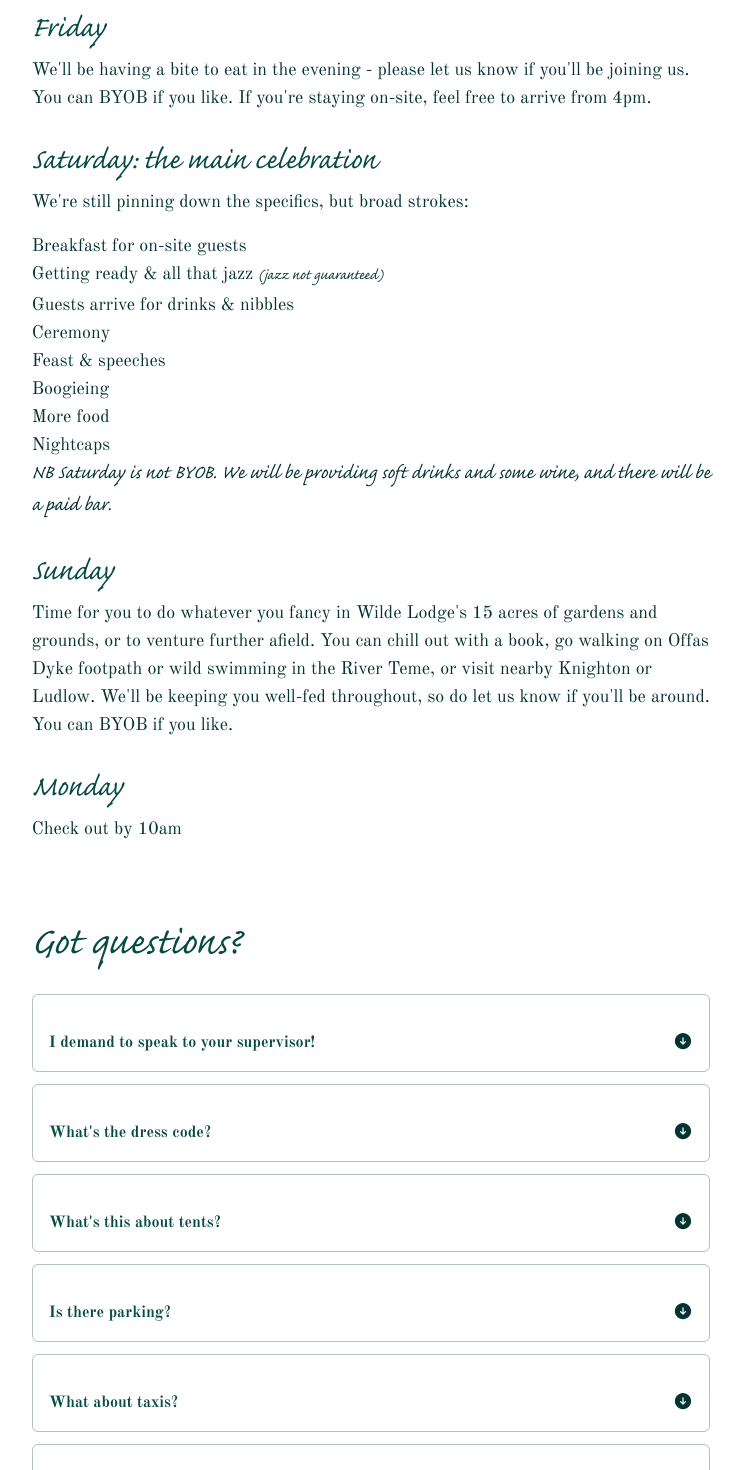
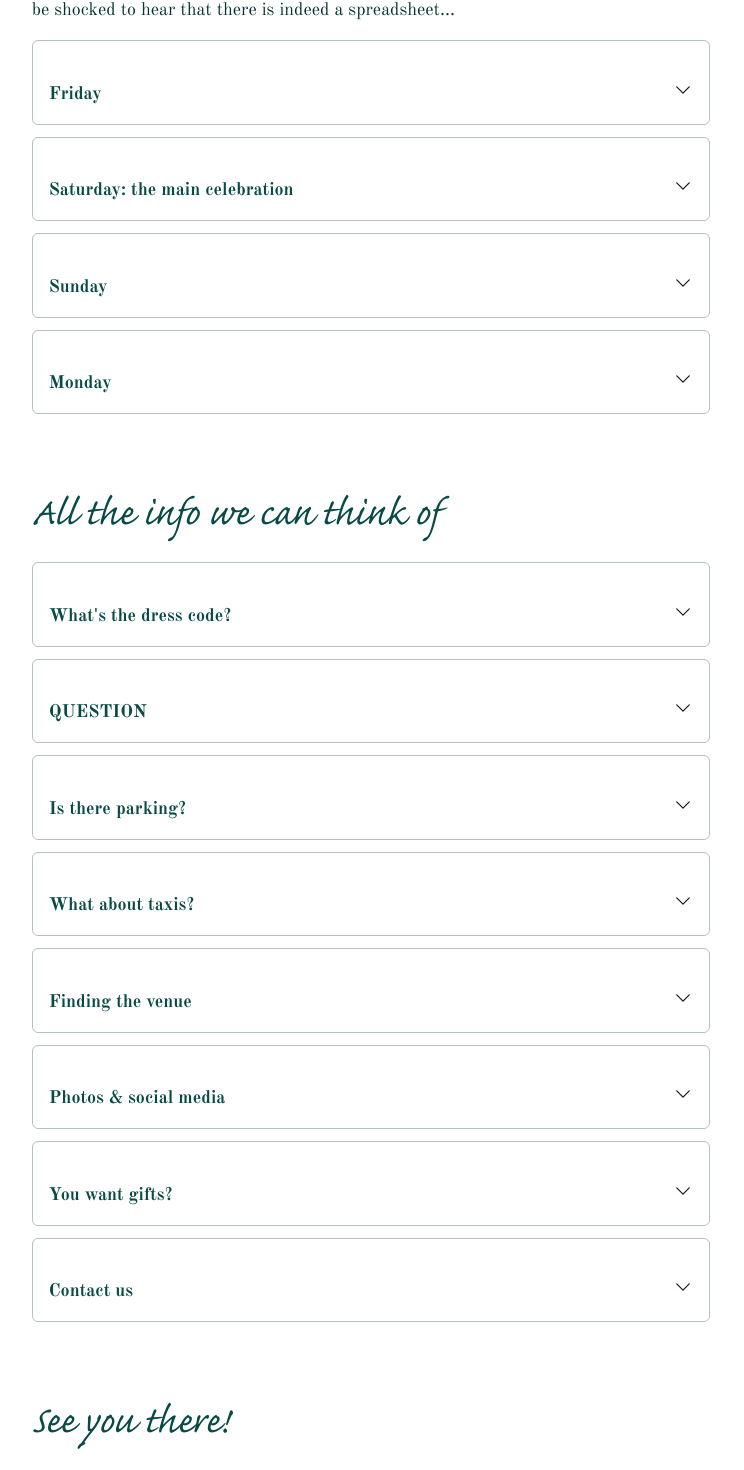
Before and after one commit to Jammooka/wedding, a Vue app: page / in a window 1280 px wide. Shown: the part 408-1878 px from the top of the page, without its empty margins (269-1013 px from the left). Built offline with nearby package versions, Linux system fonts and the light colour scheme.

Commit message:
update copy into info blocks

```diff
--- a/src/App.vue
+++ b/src/App.vue
@@ -1,95 +1,138 @@
 <template>
     <MainHeader />
-    <main class="font-serif p-10">
+    <main class="bg-white font-serif p-10">
         <div class="container max-w-screen-lg mx-auto">
 
-            <CopyBlock>
+            <InfoContainer
+                heading="Wedding itinery"
+            >
+                <template #intro>
+                    <p>We want to make the most of the venue and our quality time with you - but don't worry, you don't need to spend the full weekend with us! There are lots of things to do at and near the venue, and you are welcome to come and go as you wish.</p>
 
-                <ElemH1>
-                    Weekend itinerary
-                    <span class="text-wlgreenlight font-sans text-xl font-normal mb-5">(probably)</span>
-                </ElemH1>
+                    <p>You've already told us which meals you'll be around for, and we're catering accordingly. If you can't remember what you told us, please just ask and we can remind you! You'll be shocked to hear that there is indeed a spreadsheet...</p>
+                </template>
 
-                <p>We want to make the most of the venue and our quality time with you - but don't worry, you don't need to spend the full weekend with us! If you can make the Saturday only, that's completely fine. If you can stick around for the weekend, feel free to come and go as you wish. There are lots of things to do at the venue, and we want you to enjoy your time as much as we do.</p>
+                <InfoBlock
+                    heading="Friday"
+                >
+                    <ul>
+                        <li>4pm - Arrival of those staying on-site</li>
+                        <li>7pm - BBQ & mingling</li>
+                    </ul>
+                    <p>You can BYOB if you like, but there is no fridge space so you may want to bring a coolbox (or red wine? Or warm white wine? Jamie doesn't like wine.)</p>
+                </InfoBlock>
 
-                <ElemH2>Friday</ElemH2>
-                <p>We'll be having a bite to eat in the evening - please let us know if you'll be joining us. You can BYOB if you like. If you're staying on-site, feel free to arrive from 4pm.</p>
-
-                <ElemH2>Saturday: the main celebration</ElemH2>
-
-                <p>We're still pinning down the specifics, but broad strokes:</p>
-
-                <ul class="not-prose">
-                    <li>Breakfast for on-site guests</li>
-                    <li>Getting ready &amp; all that jazz <span class="font-sans">(jazz not guaranteed)</span></li>
-                    <li>Guests arrive for drinks &amp; nibbles</li>
-                    <li>Ceremony</li>
-                    <li>Feast &amp; speeches</li>
-                    <li>Boogieing</li>
-                    <li>More food</li>
-                    <li>Nightcaps</li>
+                <InfoBlock
+                    heading="Saturday: the main celebration"
+                >
+                    <ul>
+                        <li>8am - Tea & coffee available for on-site guests</li>
+                        <li>9:30am - Breakfast available for on-site guests</li>
+                        <li>12pm - Arrival of off-site guests; pre-ceremony drinks & nibbles</li>
+                        <li>1pm - Ceremony</li>
+                        <li>2pm - Post-ceremony drinks & nibbles</li>
+                        <li>3:30pm - Fire feast</li>
+                        <li>4:30pm - Speeches</li>
+                        <li>5:15pm - Tea & coffee available</li>
+                        <li>8pm - First dance</li>
+                        <li>8:30pm - More food</li>
+                        <li>12:00am - Last song</li>
+                        <li>12:30am - Nightcaps </li>
                     </ul>
 
-                <p class="font-sans text-2xl">NB Saturday is not BYOB. We will be providing soft drinks and some wine, and there will be a paid bar.</p>
+                    <p>NB <strong>Saturday is not BYOB.</strong> We will be providing soft drinks and some wine, and there will be a paid bar.</p>
+                </InfoBlock>
 
-                <ElemH2>Sunday</ElemH2>
-                <p>Time for you to do whatever you fancy in Wilde Lodge's 15 acres of gardens and grounds, or to venture further afield. You can chill out with a book, go walking on Offas Dyke footpath or wild swimming in the River Teme, or visit nearby Knighton or Ludlow. We'll be keeping you well-fed throughout, so do let us know if you'll be around. You can BYOB if you like.</p>
+                <InfoBlock
+                    heading="Sunday"
+                >
+                    <p>Time for you to do whatever you fancy in Wilde Lodge's 15 acres of gardens and grounds, or to venture further afield. You can chill out with a book, go walking on Offas Dyke footpath or wild swimming in the River Teme, or visit nearby Knighton or Ludlow.</p>
 
-                <ElemH2>Monday</ElemH2>
-                <p>Check out by 10am</p>
+                    <p>We'll most likely be chilling at Wilde Lodge catching up with anyone still around. Jamie's bringing a football, Sarah's looking forward to a nap.</p>
 
-            </CopyBlock>
+                    <ul>
+                        <li>8:30am - Tea & coffee available for on-site guests</li>
+                        <li>9:30am - Breakfast available for on-site guests</li>
+                        <li>1:30pm - Lunch</li>
+                        <li>6:30pm - Dinner</li>
+                    </ul>
+                    <p>You can BYOB if you like, but we likely won't be drinking all that much.</p>
+                </InfoBlock>
 
+                <InfoBlock
+                    heading="Monday"
+                >
+                    <ul>
+                        <li>Packing cars before breakfast</li>
+                        <li>9am - Breakfast available for on-site guests</li>
+                        <li>10am - Depart venue </li>
+                    </ul>
+                </InfoBlock>
+            </InfoContainer>
 
-            <!-- Questions -->
-            <div class="prose prose-strong:text-wlgreen mx-auto mb-10 text-wlgreen text-lg">
-                <ElemH1>
-                    Got questions?
-                </ElemH1>
-                <dl>
-                    <FaqSingle
-                        question="I demand to speak to your supervisor!"
+            <InfoContainer
+                heading="All the info we can think of"
             >
-                        Fair enough.<br>
-                        Jamie: 07872 572288<br>
-                        Sarah: 07851 496887
-                    </FaqSingle>
-                    <FaqSingle
-                        question="What's the dress code?"
+                <InfoBlock
+                    heading="What's the dress code?"
                 >
-                        Semi-formal/dressy casual. We want everyone to feel comfortable but also a bit dressed up.<br><br>
-                        The venue is based on a farm, with mainly gravel and grass and some uneven surfaces. We hope to spend some of the wedding outside, so you may want to take that into consideration when choosing an outfit and footwear.
-                    </FaqSingle>
-                    <FaqSingle
-                        question="What's this about tents?"
+                    Semi-formal/dressy casual.<br><br>
+                    We hadn't heard of this either. Google it and that's what we've got in mind.<br><br>
+                    We want everyone to feel comfortable but also a bit dressed up.<br><br>
+                    Jamie will be wearing a dark green suit with sneakers and may or may not wear a tie...<br><br>
+                    Sarah will be the one in a wedding dress.<br><br>
+                    There will be a getting ready area opened up near the tent village on Saturday morning. We're told there are mirrors and plug sockets aplenty.<br><br>
+                    The venue is based on a farm, with mainly gravel and grass and some uneven surfaces. We hope to spend some of the wedding outside, so you may want to take that into consideration when choosing an outfit and footwear.<br><br>
+                    For the rest of the weekend, wear what you want. Just something, please.<br><br>
+                    There is a river for wild swimming so feel free to bring your bathers and towels. and we're in Britain, so assume rain will make an appearance at some point.
+                </InfoBlock>
+                <InfoBlock
+                    heading="QUESTION"
                 >
-                        You still haven't sorted your bell tent?! Gasp, I say!<br><br>
-                        Bookings are open until 15th August and we've reserved a block of tents. However, the tents are first come first served so it's best not to leave it too late. <a href="#tents">All the details are below</a>.
-                    </FaqSingle>
-                    <FaqSingle
-                        question="Is there parking?"
+                    The showers have shower gel in them and we'll provide some emergency toiletries. Bring your usual toiletries and towels. Maybe a backup towel if you plan to swim in the river.
+                </InfoBlock>
+                <InfoBlock
+                    heading="Is there parking?"
                 >
-                        Yes! There's a nice long drive through the fields in front of the venue, and they park the cars along the left of it. Just rock up and you'll be guided in. Sooner you get here, the less you'll have to walk.
-                    </FaqSingle>
-                    <FaqSingle
-                        question="What about taxis?"
+                    Yes! There's a nice long drive through the fields in front of the venue, and they park the cars along the left of it. Just rock up and you'll be guided in.
+                </InfoBlock>
+                <InfoBlock
+                    heading="What about taxis?"
                 >
-                        We're told that taxis locally need advance booking and there aren't usually enough taxis for people in the countryside! Book early to avoid disappointment. You'll find numbers at <a href="https://www.wildelodge.com/directions" target="_blank">the bottom of this page</a>.
-                    </FaqSingle>
-                    <FaqSingle
-                        question="Are kids invited?"
+                    We're told that taxis locally need advance booking, so please <strong>book early</strong> to avoid disappointment.<br><br>
+                    Wolfe Taxi's - Onibury - 01584 856690 M: 07812 207615 / 07864 824406<br>
+                    Radnor and Kington Taxi - 01547 560205<br>
+                    Knighton Taxi - 01547 528165<br>
+                    Arms Cars - Craven Arms - 01588 672 734<br>
+                    R.P Richards - Craven Arms - 01588 672075<br>
+                    Ludlow Taxi - Ludlow - 01584 876666<br>
+                    Annett's Taxi - Ludlow - 01584 878787
+                </InfoBlock>
+                <InfoBlock
+                    heading="Finding the venue"
                 >
-                        Hopefully you already know the answer to this as we need final RSVP! Give us a ring if you've got questions.
-                    </FaqSingle>
-                    <FaqSingle
-                        question="You want gifts?"
+                    The venue address is Wilde Lodge, Lower Stanage Farm, Knighton, LD7 1LU.<br><br>
+                    Wilde Lodge is usually easy to find via Google Maps, or you can use What3Words: https://w3w.co/resolved.mills.flexibly.
+                </InfoBlock>
+                <InfoBlock
+                    heading="Photos & social media"
+                >
+                    You're very welcome to take photos of the celebrations during our wedding weekend, but we'd be grateful if you'd hold off sharing them via social media until a few days afterwards.
+                </InfoBlock>
+                <InfoBlock
+                    heading="You want gifts?"
                 >
                     We do not expect or ask anything from you; we'll be thrilled to spend time with you on our wedding weekend. If you insist on giving something, we would be so happy if you'd make a small donation to <a href="https://www.annasrescue.org" target="_blank">Anna's Rescue Centre</a> or <a href="https://amiciidogrescue.org.uk/" target="_blank">Amicii Dog Rescue</a>. These feature heavily in the origin stories of Skippy and Panda.
-                    </FaqSingle>
-                </dl>
-            </div>
+                </InfoBlock>
+                <InfoBlock
+                    heading="Contact us"
+                >
+                    If in doubt, drop us a line:<br>
+                    Jamie - 07872 572288<br>
+                    Sarah - 07851 496887
+                </InfoBlock>
+            </InfoContainer>
 
-            <!-- Our faces -->
             <CopyBlock>
                 <ElemH1>
                     See you there!
@@ -104,7 +147,7 @@
 <script setup>
 import CopyBlock from '@/components/CopyBlock.vue'
 import ElemH1 from '@/components/ElemH1.vue'
-import ElemH2 from '@/components/ElemH2.vue'
 import MainHeader from '@/components/MainHeader.vue';
-import FaqSingle from '@/components/FaqSingle.vue';
+import InfoContainer from '@/components/InfoContainer.vue';
+import InfoBlock from '@/components/InfoBlock.vue';
 </script>
--- a/src/components/CopyBlock.vue
+++ b/src/components/CopyBlock.vue
@@ -1,5 +1,5 @@
 <template>
-    <div class="prose prose-strong:text-wlgreen prose-p:mt-0 prose-p:mb-4 mx-auto mb-20 text-wlgreen text-lg">
+    <div class="prose prose-strong:text-wlgreen prose-p:mt-0 prose-p:mb-4 mx-auto text-wlgreen text-lg">
         <slot></slot>
     </div>
 </template>
--- /dev/null
+++ b/src/components/InfoBlock.vue
@@ -0,0 +1,46 @@
+<template>
+    <div class="border border-1 border-wlgreen/30 cursor-pointer group my-3 rounded-md select-none"
+        @click="toggleOpen()"
+    >
+        <dt
+            class="bg-white p-4 flex justify-between sticky top-0"
+            :class="[open ? 'border-b rounded-t-md' : 'rounded-md']"
+        >
+            <div class="text-wlgreenlight font-semibold">
+                {{ heading }}
+            </div>
+            <div>
+                <component
+                    :is="open ? ChevronUpIcon : ChevronDownIcon"
+                    class="m-0 w-5 h-5"
+                />
+            </div>
+        </dt>
+        <dd
+            class="p-4 leading-snug text-base"
+            :class="[open ? '' : 'hidden']"
+        >
+            <slot></slot>
+        </dd>
+    </div>
+</template>
+
+<script setup>
+import { ref } from 'vue';
+import {
+    ChevronDownIcon,
+    ChevronUpIcon,
+} from '@heroicons/vue/24/outline';
+defineProps({
+    heading: {
+        type: String,
+        required: true
+    }
+})
+
+const open = ref(false)
+
+const toggleOpen = () => {
+    open.value = !open.value
+}
+</script>
--- /dev/null
+++ b/src/components/InfoContainer.vue
@@ -0,0 +1,29 @@
+<template>
+    <CopyBlock>
+        <ElemH1
+            v-if="heading"
+        >
+            {{ heading }}
+        </ElemH1>
+        <slot name="intro"></slot>
+    </CopyBlock>
+
+    <div class="prose prose-strong:text-wlgreen mx-auto mb-20 text-wlgreen text-lg">
+        <dl>
+            <slot></slot>
+        </dl>
+    </div>
+</template>
+
+<script setup>
+import ElemH1 from '@/components/ElemH1.vue'
+import CopyBlock from '@/components/CopyBlock.vue'
+
+defineProps({
+    heading: {
+        type: String,
+        required: false,
+        default: ''
+    }
+})
+</script>
```
Lines whose indentation alone changed are shown as unchanged.
